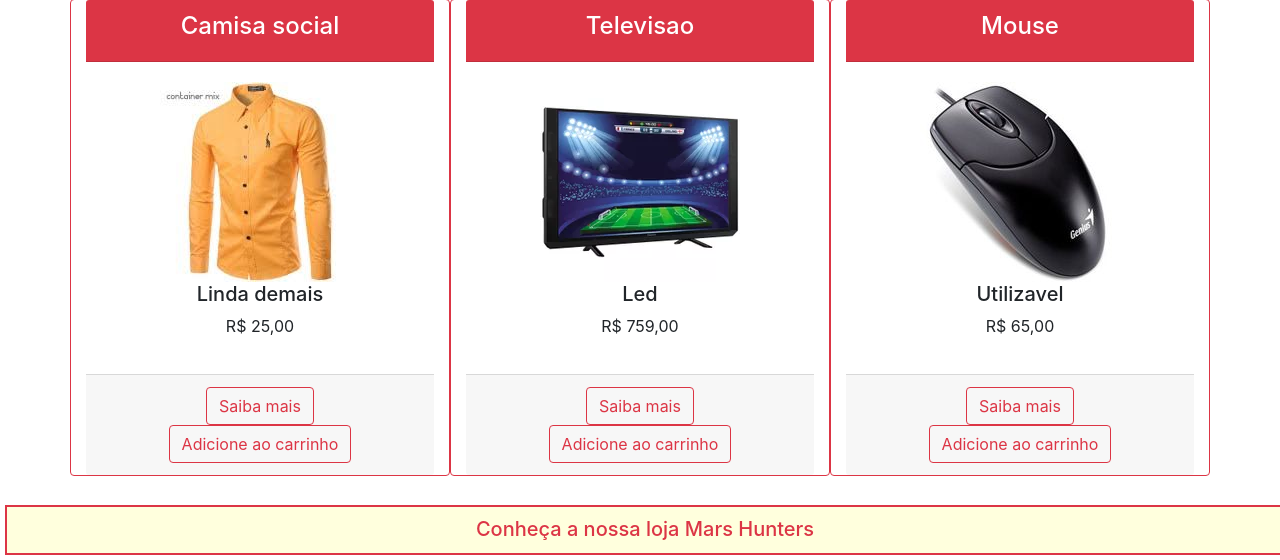
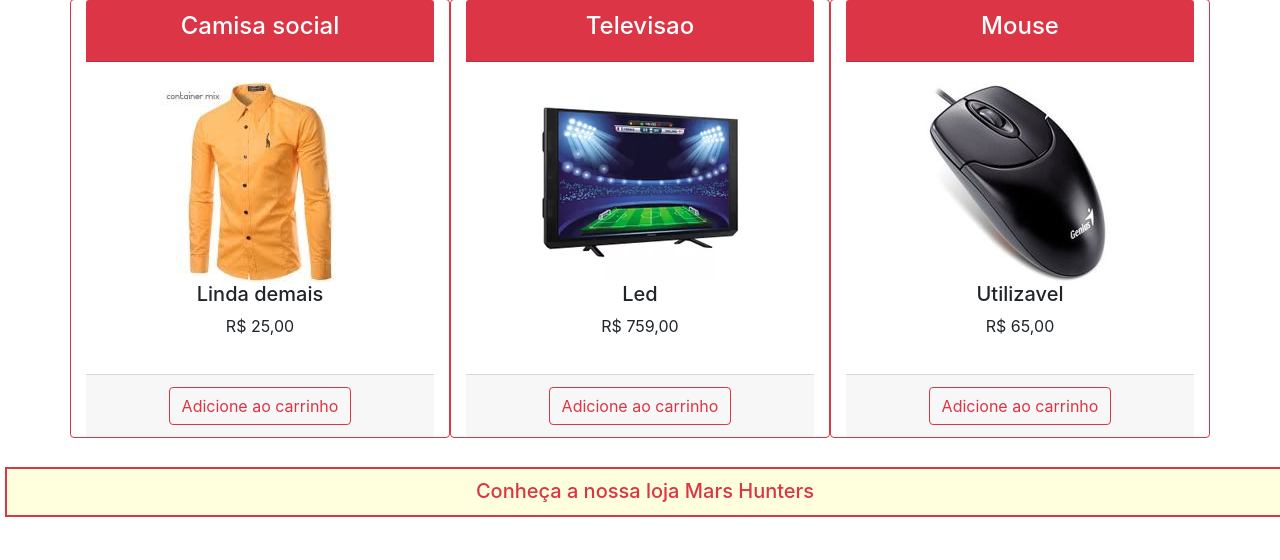
Before and after one commit to carolbaptista/projeto, a PHP site: page / in a window 1280 px wide. Shown: the part 581-1141 px from the top of the page. After the commit the page ends 1098 px from the top, so only its background shows below. Run offline with PHP 8.4, Linux system fonts and the light colour scheme; the visitor is signed in with stand-in values (Sample User, id 1); data comes from the database, SQL or seed files in the repository; some libraries are stand-ins or nearby versions.

Commit message:
exclui saiba mais

```diff
--- a/section.php
+++ b/section.php
@@ -63,7 +63,7 @@ echo'
           <p class="text-center" class="card-text">R$ '.$row['preco'].',00</p>
           </div>
           <div class = "card-footer">
-            <button  class = "btn btn-outline-danger">Saiba mais</button>
+
              <form method="POST" action="carrinho.php">
              <input type="hidden" name="cesta" value="'.$row['nomep'].'">
             <input type="hidden" name="preco" value="'.$row['preco'].'">
```
